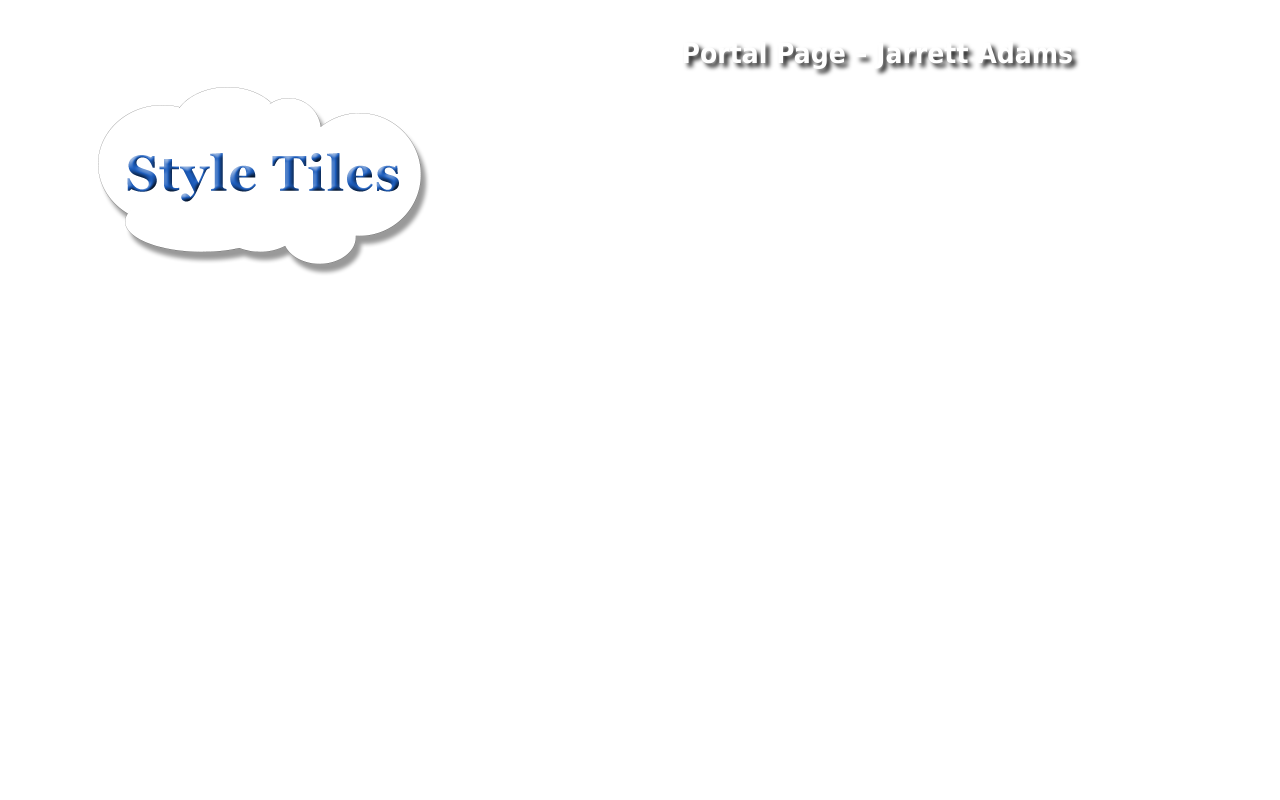
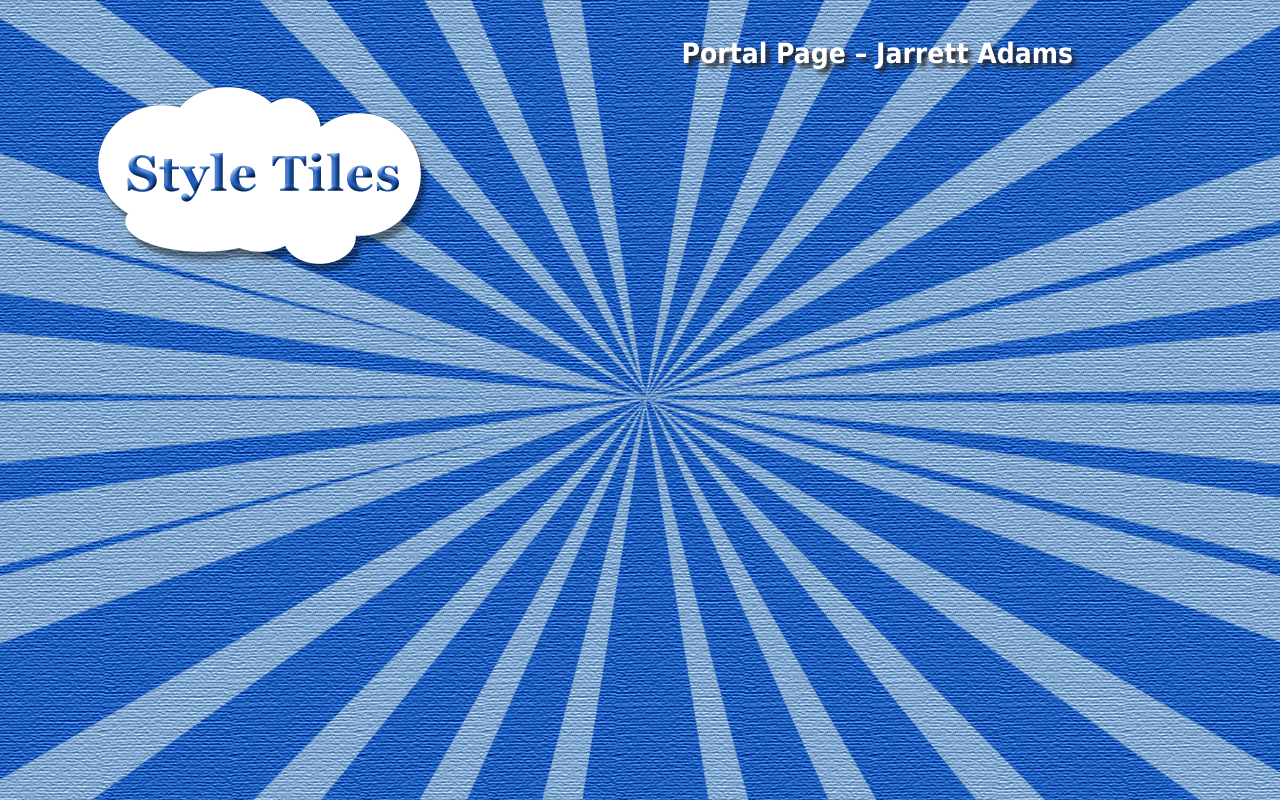
Before and after one commit to adamsjarrett09/wsp-jarrett-adams, a plain HTML site: page index.html in a window 1280 px wide. Drawn offline with Linux system fonts and the light colour scheme; files that its build step writes are made by us from their sources.

Commit message:
added new folders the repo

```diff
--- a/main_css.css/main.css
+++ b/main_css/main.css
@@ -2,7 +2,7 @@
 /* CSS Document */
 
 body {
-	background: url(file:///Macintosh%20HD/Users/jarrettadams/wsp-jarrett-adams/main_images/main_page_background.png) center no-repeat;
+	background: url(../main_images/main_page_background.png) center no-repeat;
 	height: 100%;
 	width: 100%;
 	font-family: Tahoma, Geneva, sans-serif;
```
Also changed, not shown: Activities/Project Analysis/css/project_analysis.css (renamed from Activities/css/project_analysis.css), Activities/Project Analysis/images/divider.png (renamed from Activities/images/divider.png), Activities/Project Analysis/index.html (renamed from Activities/index.html), Activities/images/competitive.png (deleted), Activities/images/main_head.png (deleted), Activities/images/neon_rule.png (deleted), Activities/images/site_intent.png (deleted), Activities/images/target.png (deleted), 4 other files.
